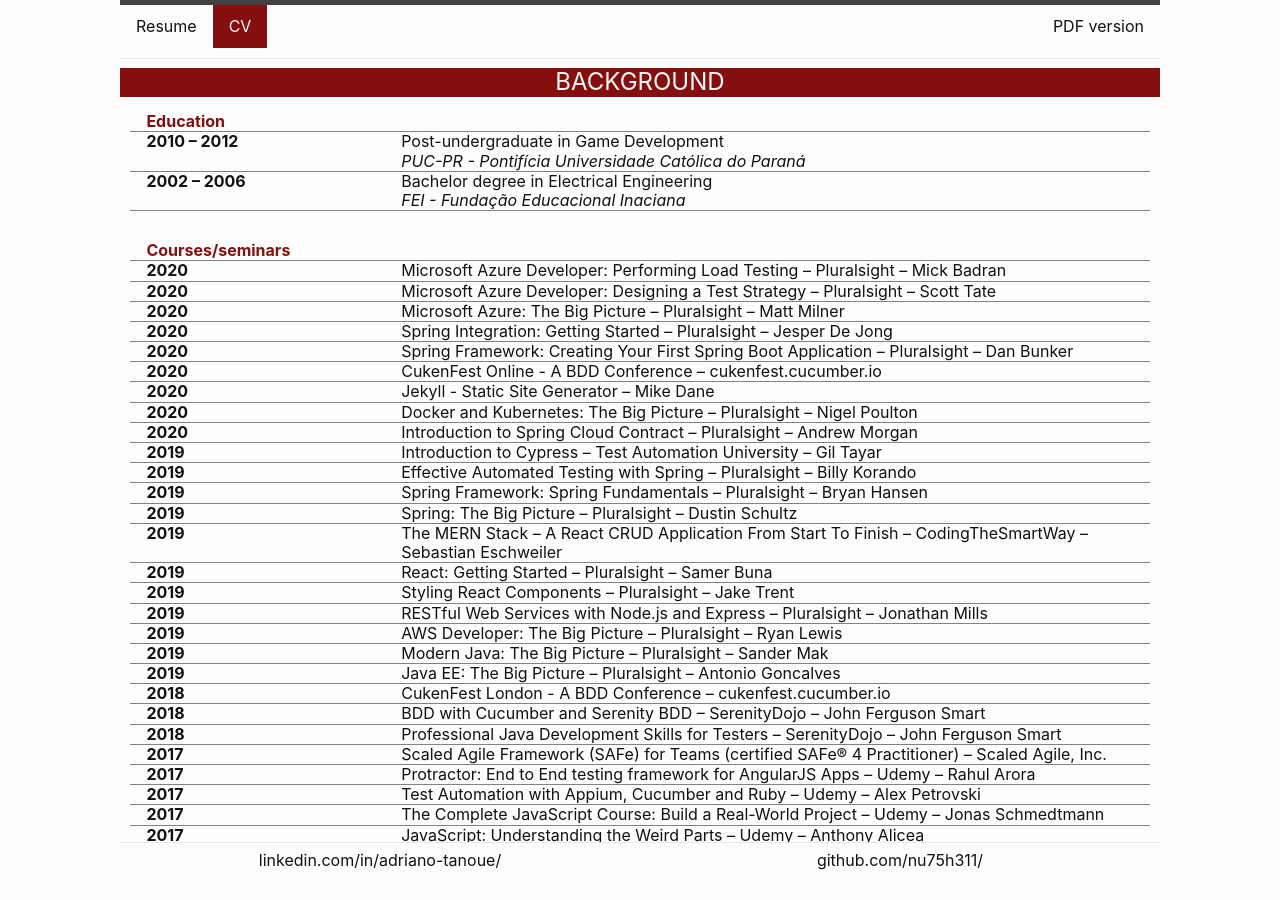
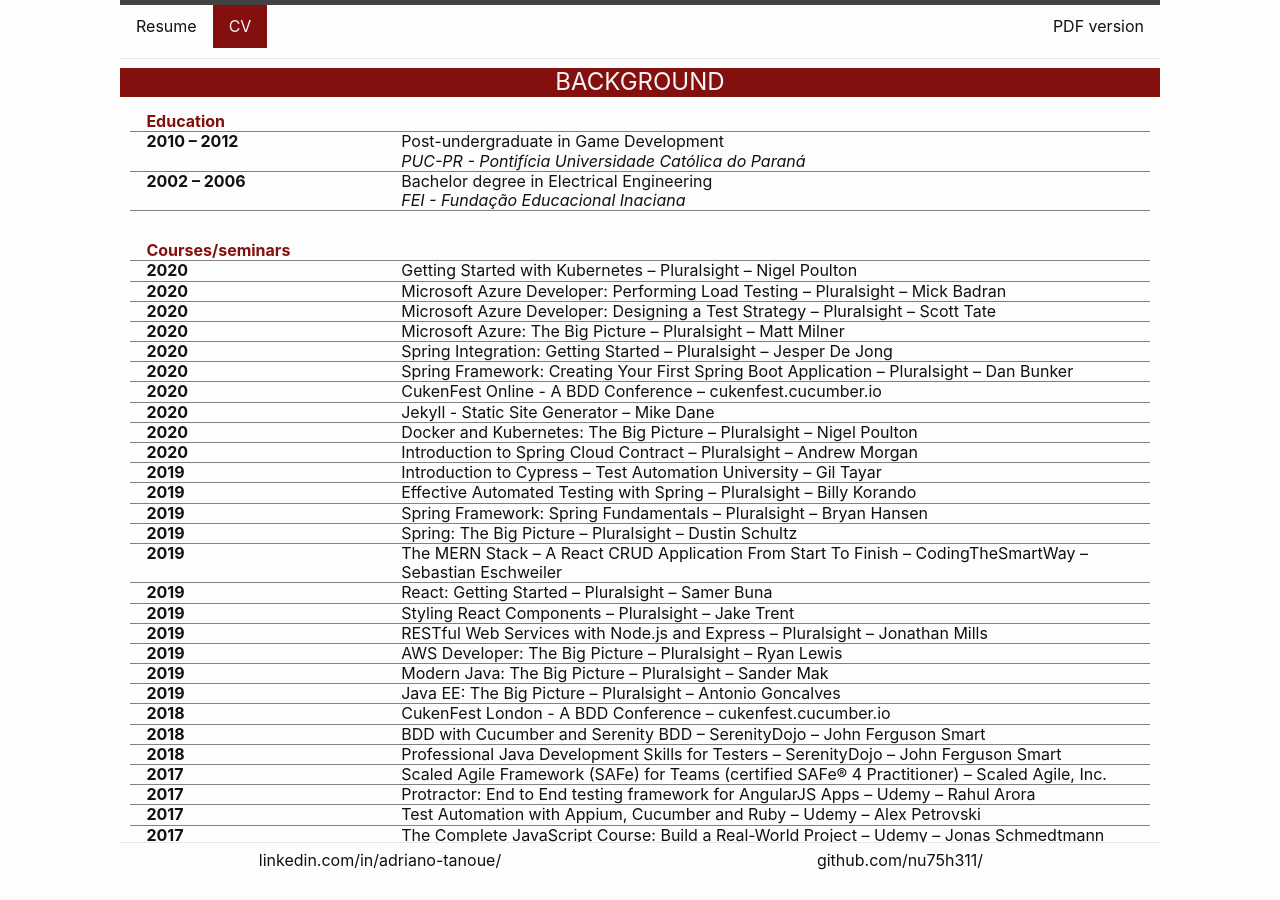
Before and after one commit to nu75h311/nu75h311.github.io, a Jekyll site: the page built from cv.md, in a window 1280 px wide and 900 px high, scrolled down 346 px. Built offline with Jekyll 4.4.1, drawn with Linux system fonts in a browser that asks for light colours.

Commit message:
added a course

```diff
--- a/_data/education.json
+++ b/_data/education.json
@@ -16,6 +16,11 @@
         }
     ],
     "technical": [
+        {
+            "name": "Getting Started with Kubernetes",
+            "institution": "Pluralsight – Nigel Poulton",
+            "period": "2020"
+        },
         {
             "name": "Microsoft Azure Developer: Performing Load Testing",
             "institution": "Pluralsight – Mick Badran",
```
